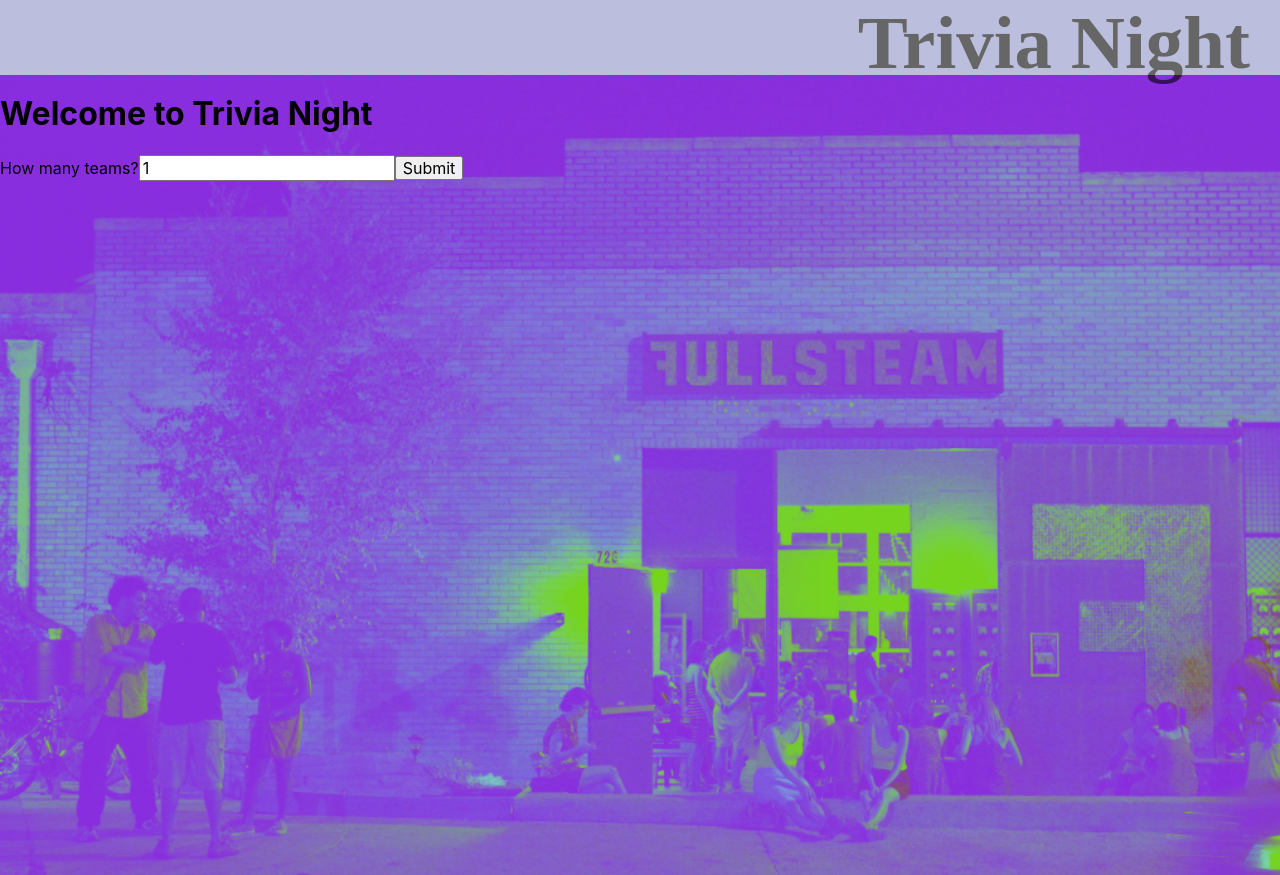
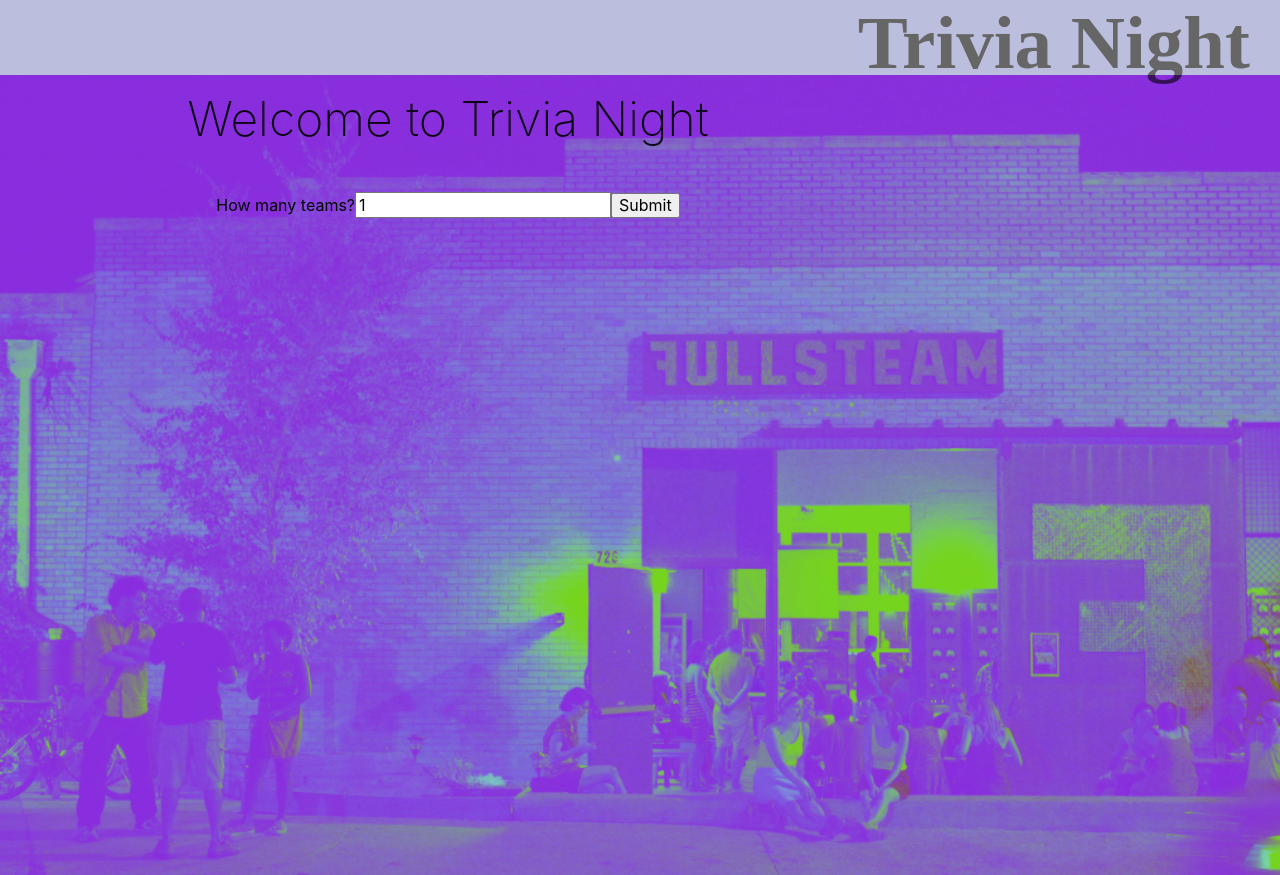
Before and after one commit to adrmckinney/trivia-night, a React (Create React App) app: page / in a window 1280 px wide. Built offline with nearby package versions, Linux system fonts and the light colour scheme; no server answers; a web font is replaced by a local one.

Commit message:
cleaned the code so that it would deploy

```diff
--- a/src/App.css
+++ b/src/App.css
@@ -44,6 +44,17 @@ header {
   top: 100px;
   bottom: 0;
   display: flex;
+}
+
+.home-screen-container {
+  display: flex;
+  flex-direction: column;
+  justify-content: center;
+  align-items: center;
+}
+
+.home-form {
+  margin-top: 30px;
 }
 
 .section-title {
--- a/src/components/GameTracker.js
+++ b/src/components/GameTracker.js
@@ -1,16 +1,15 @@
-import { useState } from 'react'
 import Timer from './Timer'
 
 function GameTracker ({ selectedCategory, selectedDifficulty, selectedRange, teams, navigation }) {
-  const [isShown, setIsShown] = useState(false)
+  // const [isShown, setIsShown] = useState(false)
 
-  function toggleTagDisplay () {
-    setIsShown(!isShown)
-  }
+  // function toggleTagDisplay () {
+  //   setIsShown(!isShown)
+  // }
 
-  function displayResult (event, idx) {
-    // console.log('display result', event.target.value, idx)
-  }
+  // function displayResult (event, idx) {
+  //   // console.log('display result', event.target.value, idx)
+  // }
 
   return (
     <div>
--- a/src/components/HomeScreen.js
+++ b/src/components/HomeScreen.js
@@ -13,10 +13,10 @@ function HomeScreen ({ setTeams, setNavigation }) {
   }
 
   return (
-    <div>
-      <h1>Welcome to Trivia Night</h1>
+    <div className='home-screen-container'>
+      <h1 className='f3 f2-m f1-l fw2 black-90 mv3'>Welcome to Trivia Night</h1>
       <div>
-        <form onSubmit={handleSubmit}>
+        <form onSubmit={handleSubmit} className='home-form'>
           <label>How many teams?</label>
           <input
             type='number'
--- a/src/components/PlayGame.js
+++ b/src/components/PlayGame.js
@@ -1,6 +1,5 @@
 import axios from 'axios'
 import { useEffect, useState } from 'react'
-import Timer from './Timer'
 
 function randomize (activeQuestionSet) {
   const correctAnswer = decodeURIComponent(activeQuestionSet.correct_answer)
@@ -55,7 +54,7 @@ function PlayGame ({ selectedCategory, selectedDifficulty, selectedRange, teams,
         const data = response.data.results
         setQuestionSets(data)
       })
-  }, [])
+  }, [selectedCategory, selectedDifficulty, selectedRange])
 
   useEffect(() => {
     if (activeQuestionSet) {
--- a/src/components/Range.js
+++ b/src/components/Range.js
@@ -34,7 +34,7 @@ function Range ({ setGame, selectedRange, setSelectedRange, selectedCategory, se
         }
         setPossibleCount(possibleTotalCount)
       })
-  }, [])
+  }, [selectedCategory, selectedDifficulty])
 
   function DisplayPossibleNumberOfQuestions () {
     const numArray = []
```
Also changed, not shown: 1 other file (tests, documents, lock files or other folders).
